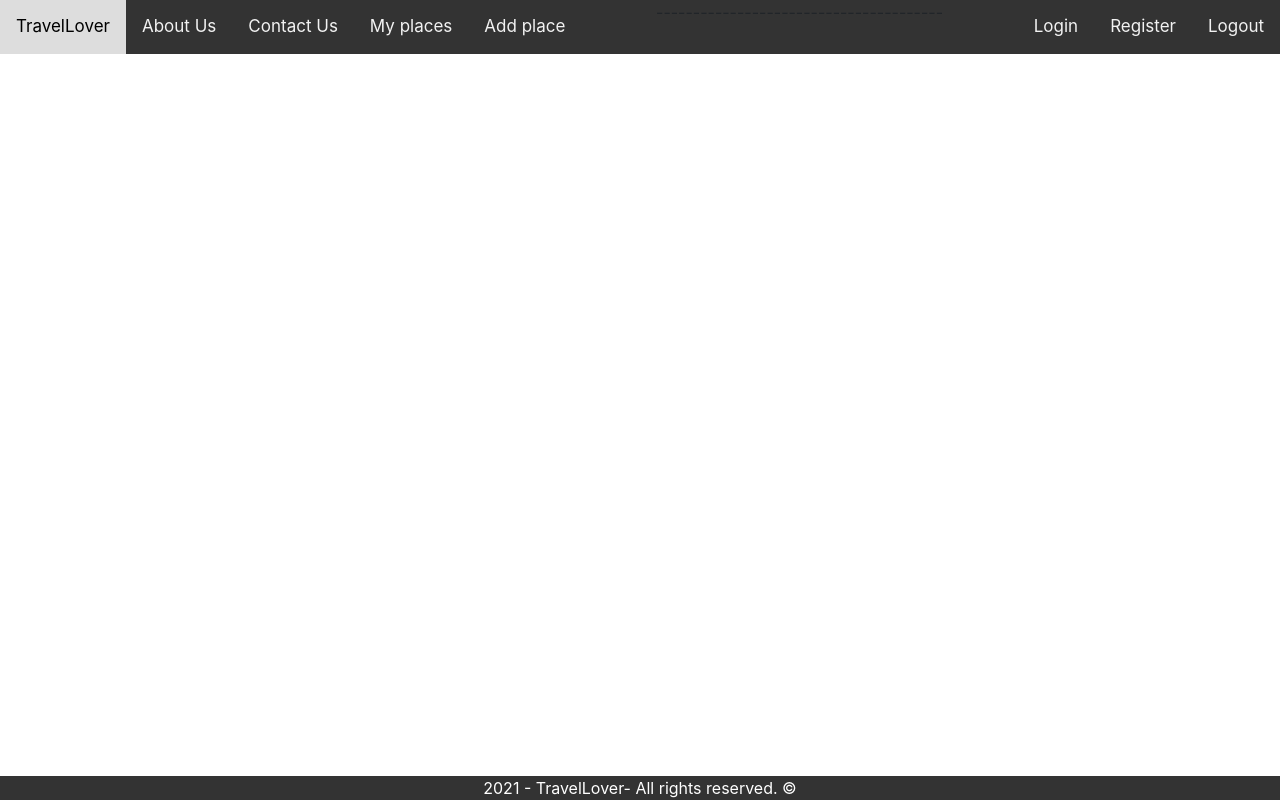
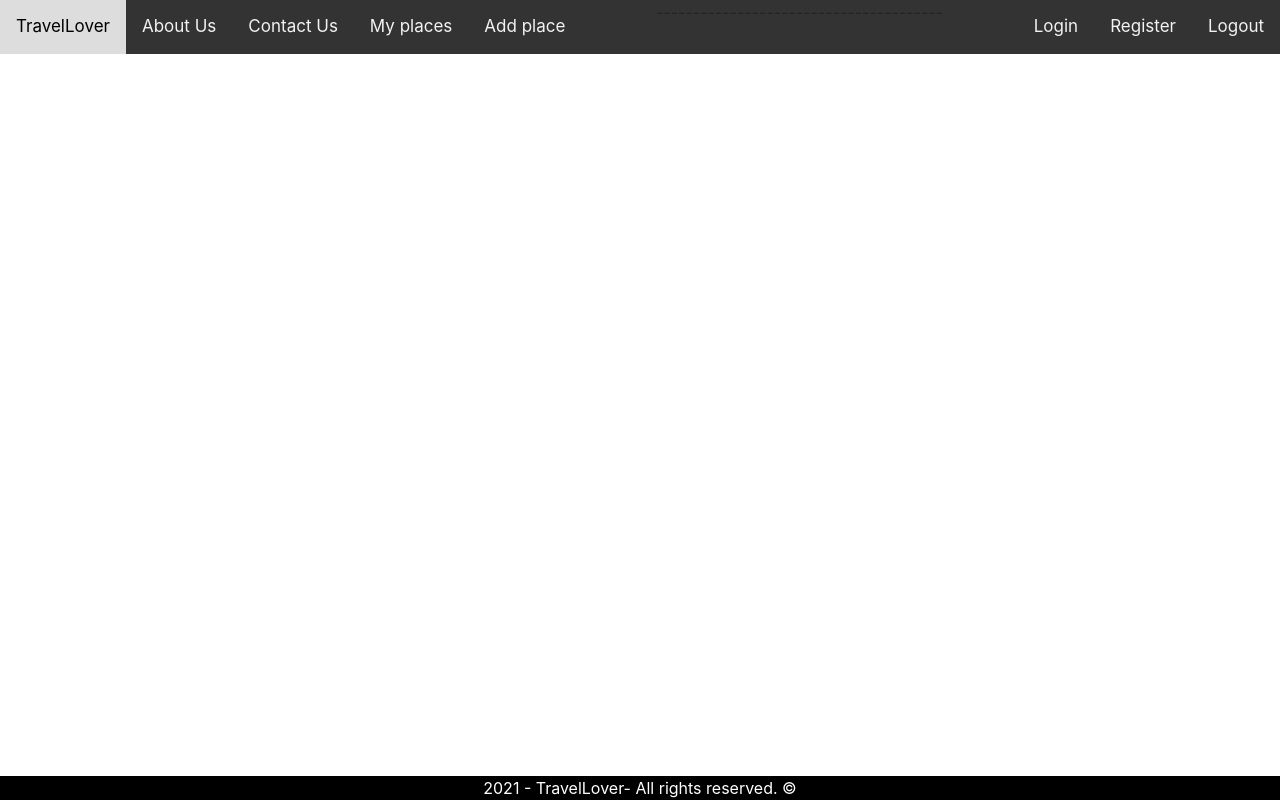
Before and after one commit to AnnieBunny/Project, a React (Create React App) app in the folder client/: page /for-us in a window 1280 px wide. Built offline with nearby package versions, Linux system fonts and the light colour scheme.

Commit message:
change footer color

```diff
--- a/client/src/components/Footer/Footer.module.css
+++ b/client/src/components/Footer/Footer.module.css
@@ -3,7 +3,7 @@
   left: 0;
   bottom: 0;
   width: 100%;
-  background-color:#333;
+  background-color:black;
   color: white;
   text-align: center;
   position: fixed;
```
